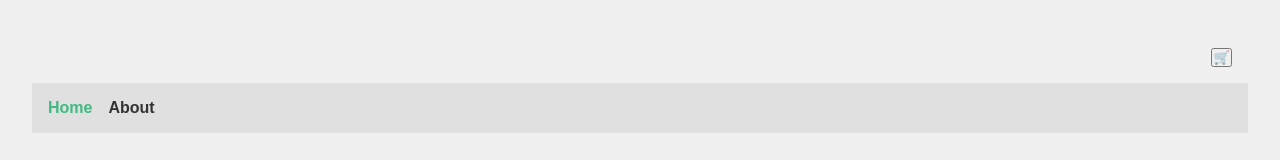
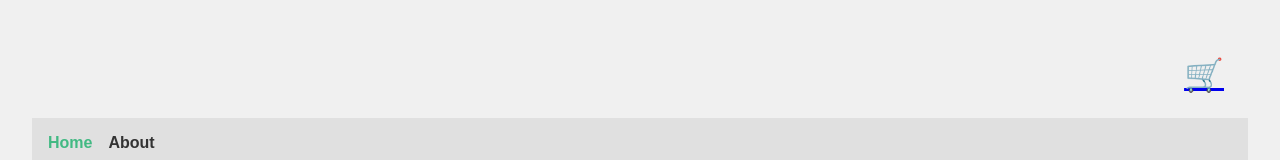
Before and after one commit to CarlosAlberto19/plants-project, a Vue app: page / in a window 1280 px wide. Shown: the top 160 px of the page. Built offline with nearby package versions, Linux system fonts and the light colour scheme.

Commit message:
carro lleva a shoppinglist

```diff
--- a/src/components/ShoppingCart.vue
+++ b/src/components/ShoppingCart.vue
@@ -12,36 +12,35 @@ defineProps({ shoppingList: Array})
 
 
 <template>
-
- <button class="shopping-cart">
+  <RouterLink to="/about" class="shopping-cart">
     🛒
-
-  </button>
-
-  <span class="bubble" v-if="shoppingList.length > 0">
-  {{ shoppingList.length }}
-</span>
-
-
+    <span class="bubble" v-if="shoppingList.length > 0">
+      {{ shoppingList.length }}
+    </span>
+  </RouterLink>
 </template>
 
 
 
 
-<style lang="scss">
-
-shopping-cart{
-  height: 340rem;
+<style scoped lang="scss">
+.shopping-cart {
+  position: relative;
+  display: inline-block;
+  font-size: 2rem;
+  cursor: pointer;
+  padding: 0.5rem;
 }
 
-bubble{
-
-  align-items: left;
-  font-family:'Gill Sans', 'Gill Sans MT', Calibri, 'Trebuchet MS', sans-serif
-
-
+.bubble {
+  position: absolute;
+  top: 0;
+  right: 0;
+  background-color: crimson;
+  color: white;
+  font-size: 0.75rem;
+  padding: 0.3rem 0.6rem;
+  border-radius: 50%;
+  font-family: 'Gill Sans', 'Gill Sans MT', Calibri, 'Trebuchet MS', sans-serif;
 }
-
-
-
 </style>
```
